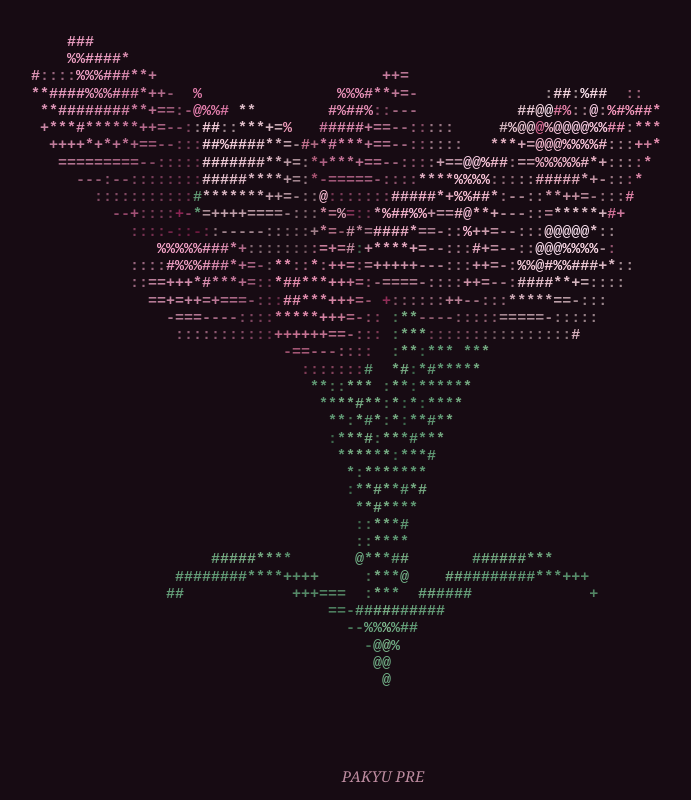
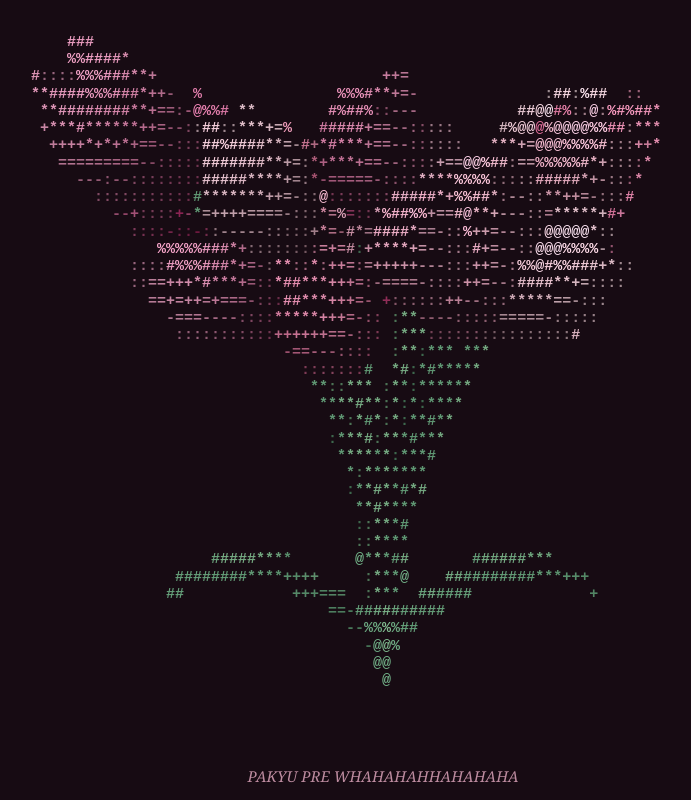
Before and after one commit to ravina17dev/random, a plain HTML site: page index.html in a window 1280 px wide. Shown: the whole page, without its empty margins (257-948 px from the left). Drawn offline with Linux system fonts and the light colour scheme; animation ran at ten frames a second.

Commit message:
Update index.html

```diff
--- a/index.html
+++ b/index.html
@@ -14,7 +14,8 @@ canvas:active{cursor:grabbing}
 </head>
 <body>
 <canvas id="c"></canvas>
-<div class="hint">PAKYU PRE</div>
+<div class="hint">PAKYU PRE
+WHAHAHAHHAHAHAHA</div>
 <script>
 const cv=document.getElementById('c'),ctx=cv.getContext('2d');
 let W,H,cols,rows,cw,ch,fs,zb,cc,cr,cg,cb,scale;
```
